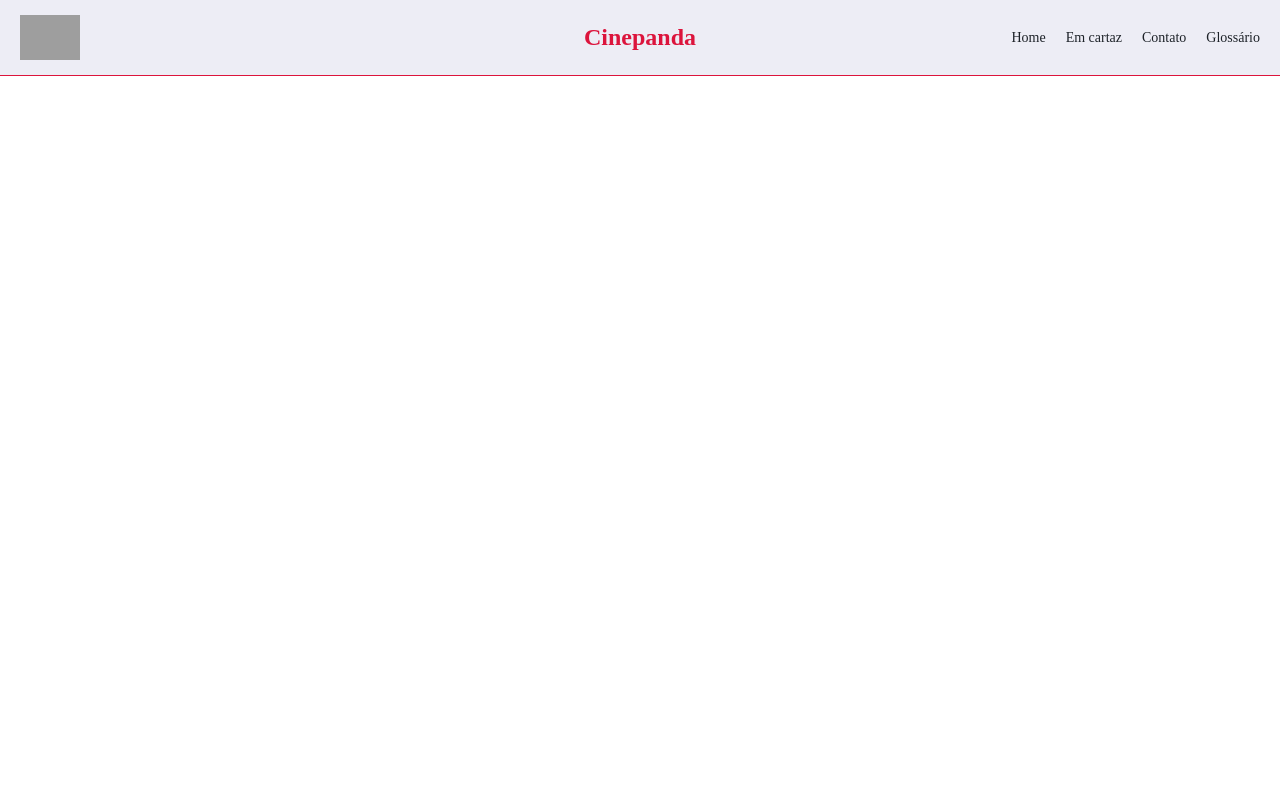
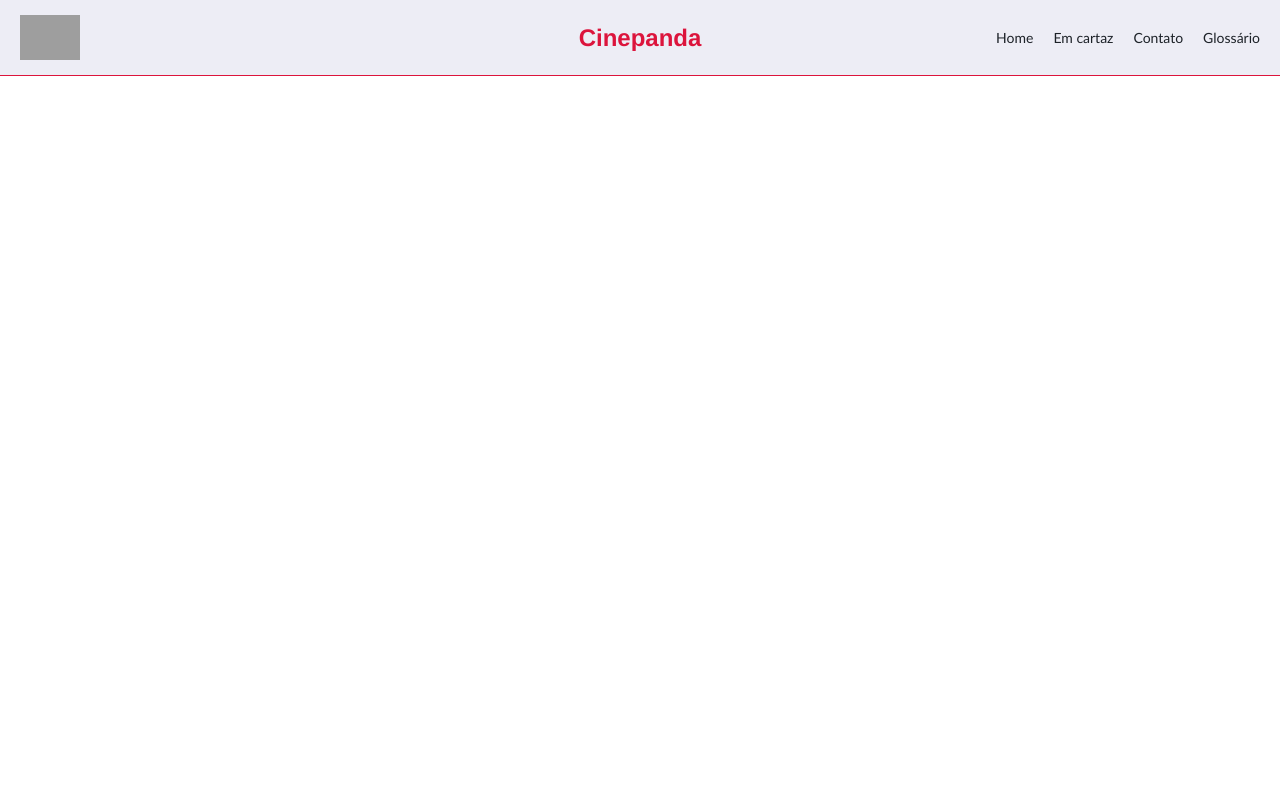
Before and after one commit to Lucasberni/trabalho-progrma-o-webb, a PHP site: page / in a window 1280 px wide. Run offline with PHP 8.4, Linux system fonts and the light colour scheme; grey boxes are pictures that could not be loaded.

Commit message:
Update style.css

```diff
--- a/style.css
+++ b/style.css
@@ -1,4 +1,5 @@
 body {
+    font-family: Calibri;
     margin: 0;
 }
 .header {
@@ -13,7 +14,7 @@ body {
 .header-title {
     font-size: 24px;
     font-weight: bold;
-    font-family: Monoton, Lulo Clean & Futura;
+    font-family: helvetica;
     color: #dc143c;
     position: absolute;
     left: 50%;
```
